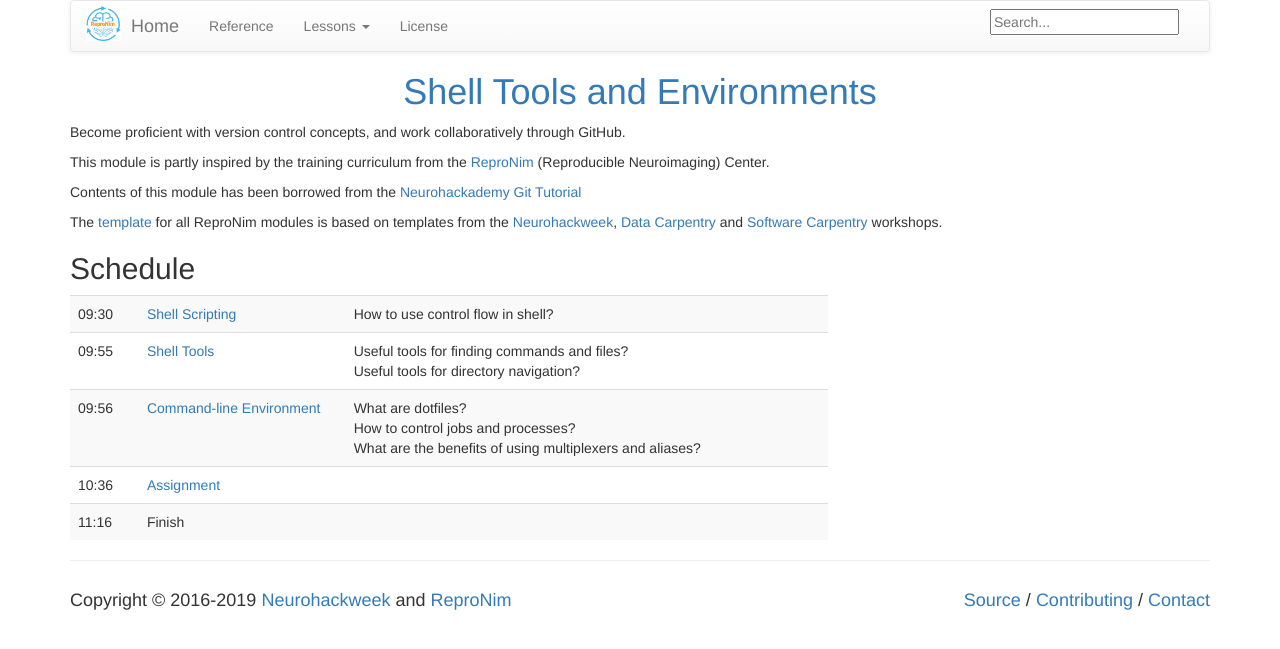
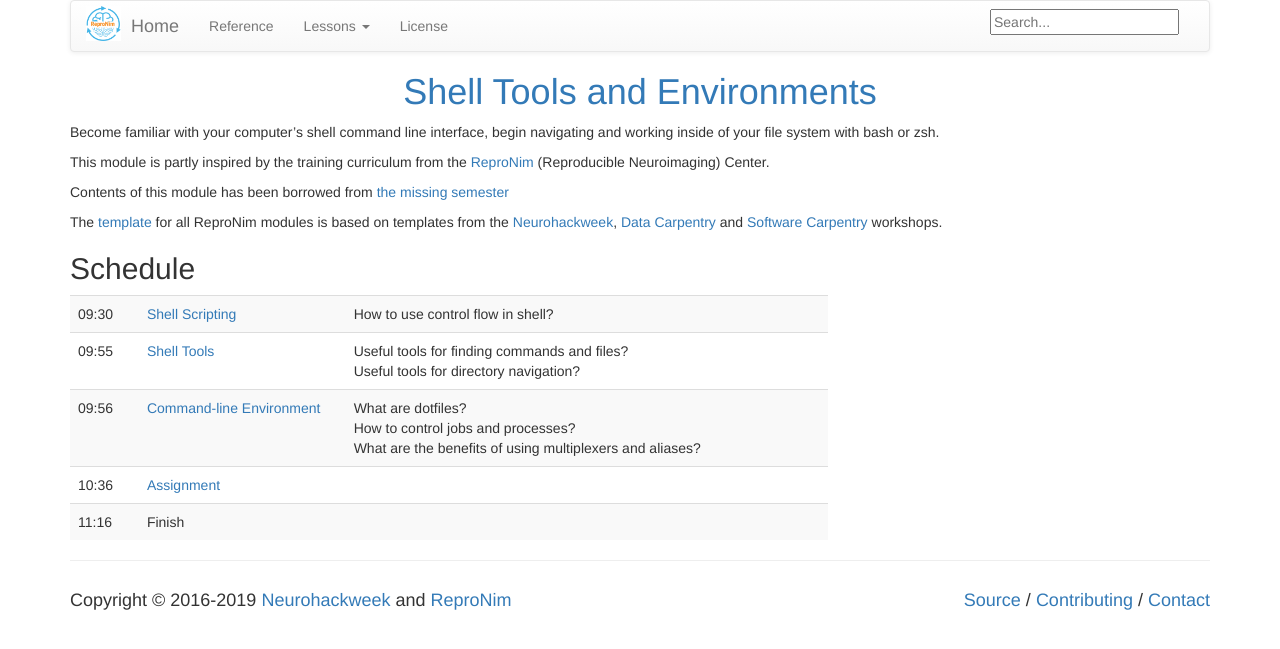
Before and after one commit to axiezai/wcm_datasci_basics_02environment, a Jekyll site: the page built from index.md, in a window 1280 px wide. Shown: the top 649 px of the page. Built offline with Jekyll 4.4.1, drawn with Linux system fonts in a browser that asks for light colours.

Commit message:
fix index to give credit to missing semester

```diff
--- a/index.md
+++ b/index.md
@@ -2,12 +2,12 @@
 layout: lesson
 ---
 
-Become proficient with version control concepts, and work collaboratively through GitHub.
+Become familiar with your computer's shell command line interface, begin navigating and working inside of your file system with bash or zsh.
 
 This module is partly inspired by the training curriculum from
 the [ReproNim](http://www.reproducibleimaging.org) (Reproducible Neuroimaging) Center.
 
-Contents of this module has been borrowed from the [Neurohackademy Git Tutorial](https://neurohackademy.org/course/collaborating-with-git-and-github/)
+Contents of this module has been borrowed from [the missing semester](https://missing.csail.mit.edu/2020/course-shell/)
 
 The [template](https://github.com/repronim/module-template) for all
 ReproNim modules is based on templates from the
```
